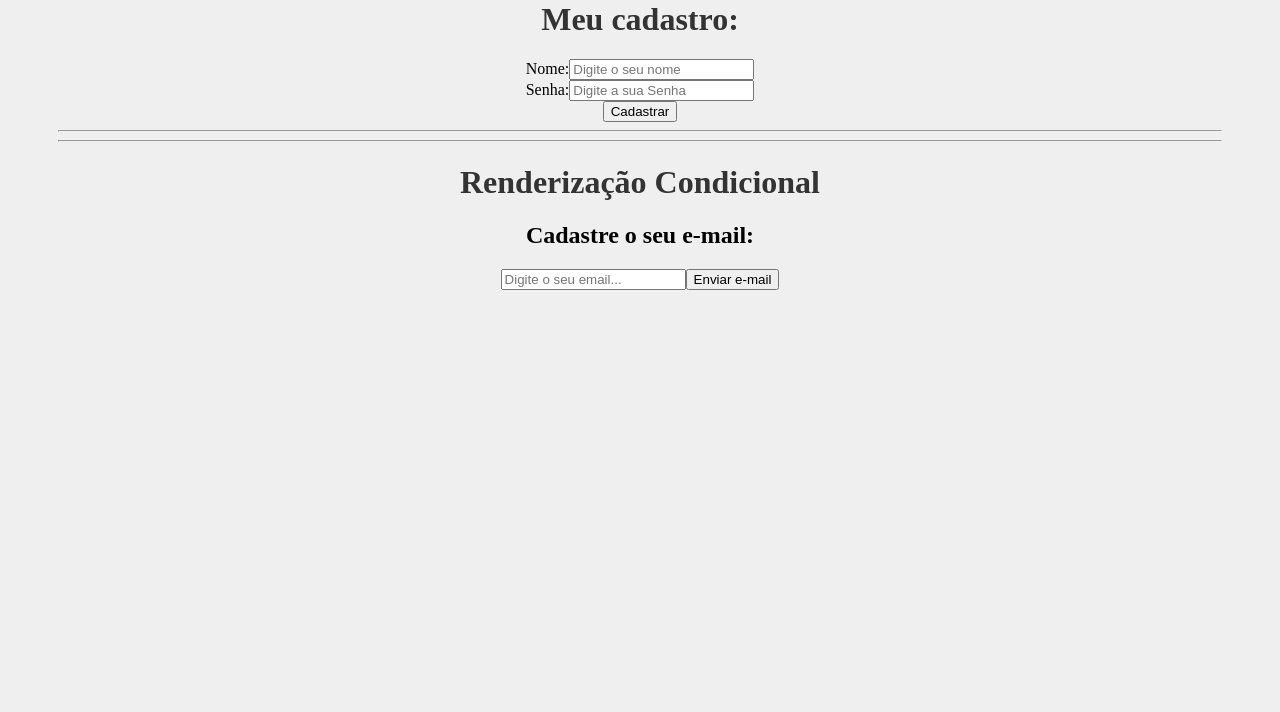
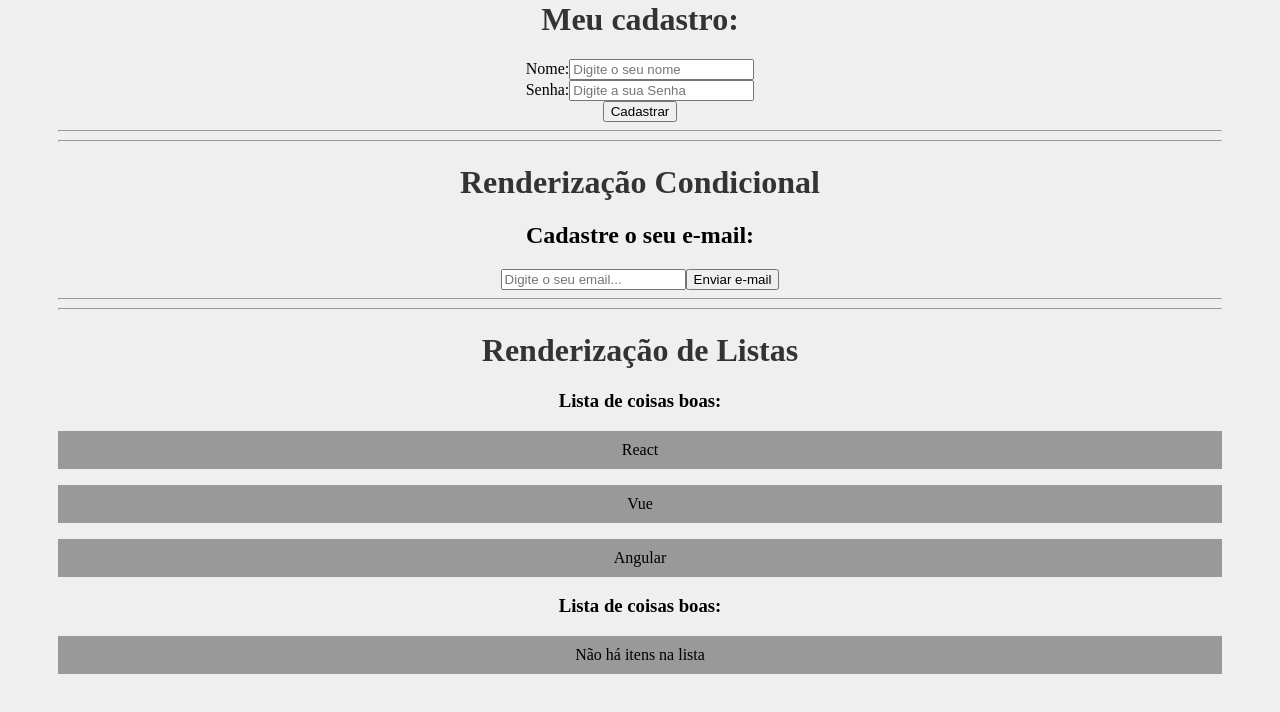
Before and after one commit to Ceabta/prj1, a React (Create React App) app: page / in a window 1280 px wide. Shown: the part 1110-1822 px from the top of the page. Built offline with nearby package versions, Linux system fonts and the light colour scheme.

Commit message:
Aula 13 - Renderização de listas

```diff
--- a/src/App.js
+++ b/src/App.js
@@ -6,9 +6,12 @@ import List from './components/List';
 import Evento from './components/Eventos';
 import Form from './components/Form';
 import Condicional from './components/Condicional';
+import OutraLista from './components/OutraLista';
 
 function App() {
   const nome = "Maria"
+
+  const meusItens = ['React','Vue','Angular']
 
   return (
     <div className="App">
@@ -36,6 +39,11 @@ function App() {
       {/* ----------------------------------------------------- */}
       <h1>Renderização Condicional</h1>
       <Condicional />
+      <hr/><hr/>
+      {/* ----------------------------------------------------- */}
+      <h1>Renderização de Listas</h1>
+      <OutraLista itens={meusItens}/>
+      <OutraLista itens={[]}/>
     </div>
   )
 }
--- /dev/null
+++ b/src/components/OutraLista.js
@@ -0,0 +1,18 @@
+function OutraLista({itens}) {
+    return(
+        <>
+            <h3>Lista de coisas boas:</h3>
+            {
+                itens.length > 0 ? (
+                    // Map precisa que cada item tenha uma key/id
+                    itens.map((item, index) => (<p key={index}>{item}</p>))
+                )
+                : (
+                    <p>Não há itens na lista</p>
+                )
+            }
+        </>
+    )
+}
+
+export default OutraLista
```
